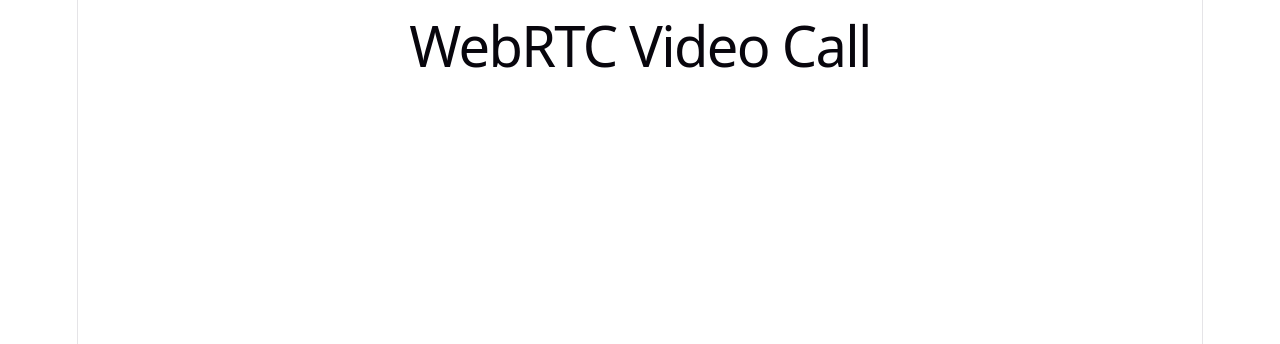
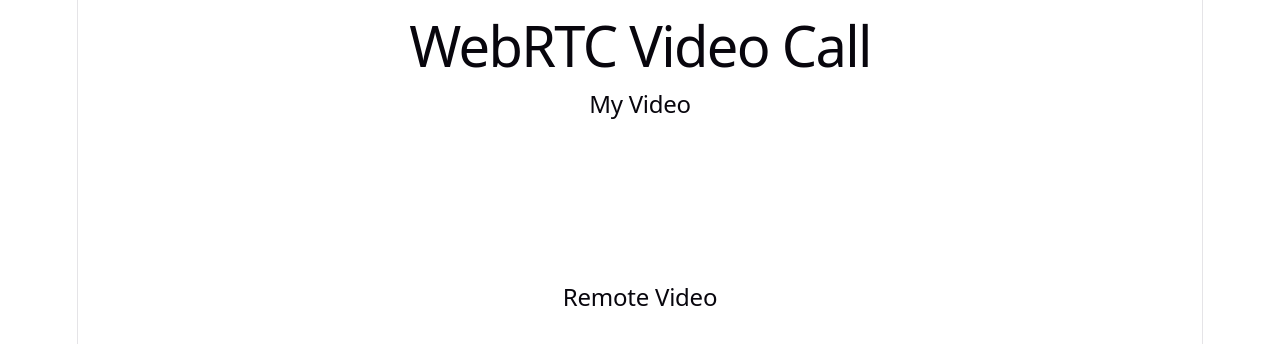
Before and after one commit to fahadmb123/live-video-call-meet-application, a React (Vite) app in the folder Frontend/: page / in a window 1280 px wide. Shown: the top 344 px of the page. Built offline with nearby package versions, Linux system fonts and the light colour scheme; no server answers.

Commit message:
feat:connect user

```diff
--- a/Frontend/src/App.tsx
+++ b/Frontend/src/App.tsx
@@ -4,6 +4,7 @@ import socket from "./ws/socket";
 
 function App() {
   const videoRef = useRef<HTMLVideoElement>(null)
+  const remoteVideoRef = useRef<HTMLVideoElement>(null)
   const peerRef = useRef<RTCPeerConnection | null>(null)
 
   useEffect(() => {
@@ -20,6 +21,12 @@ function App() {
           videoRef.current.srcObject = stream
         }
         const peerConnection = new RTCPeerConnection()
+                peerConnection.ontrack = (event) => {
+          if (remoteVideoRef.current) {
+            remoteVideoRef.current.srcObject = event.streams[0]
+          }
+        }
+
         peerConnection.onicecandidate = (event) => {
           if (event.candidate) {
             socket.send(
@@ -105,6 +112,9 @@ function App() {
     <div>
       <h1>WebRTC Video Call</h1>
 
+      <div>
+        <h2>My Video</h2>
+
         <video
           ref={videoRef}
           autoPlay
@@ -112,7 +122,18 @@ function App() {
           muted
         />
       </div>
-  );
+
+      <div>
+        <h2>Remote Video</h2>
+
+        <video
+          ref={remoteVideoRef}
+          autoPlay
+          playsInline
+        />
+      </div>
+    </div>
+  )
 }
 
 export default App;
```
Lines whose indentation alone changed are shown as unchanged.
